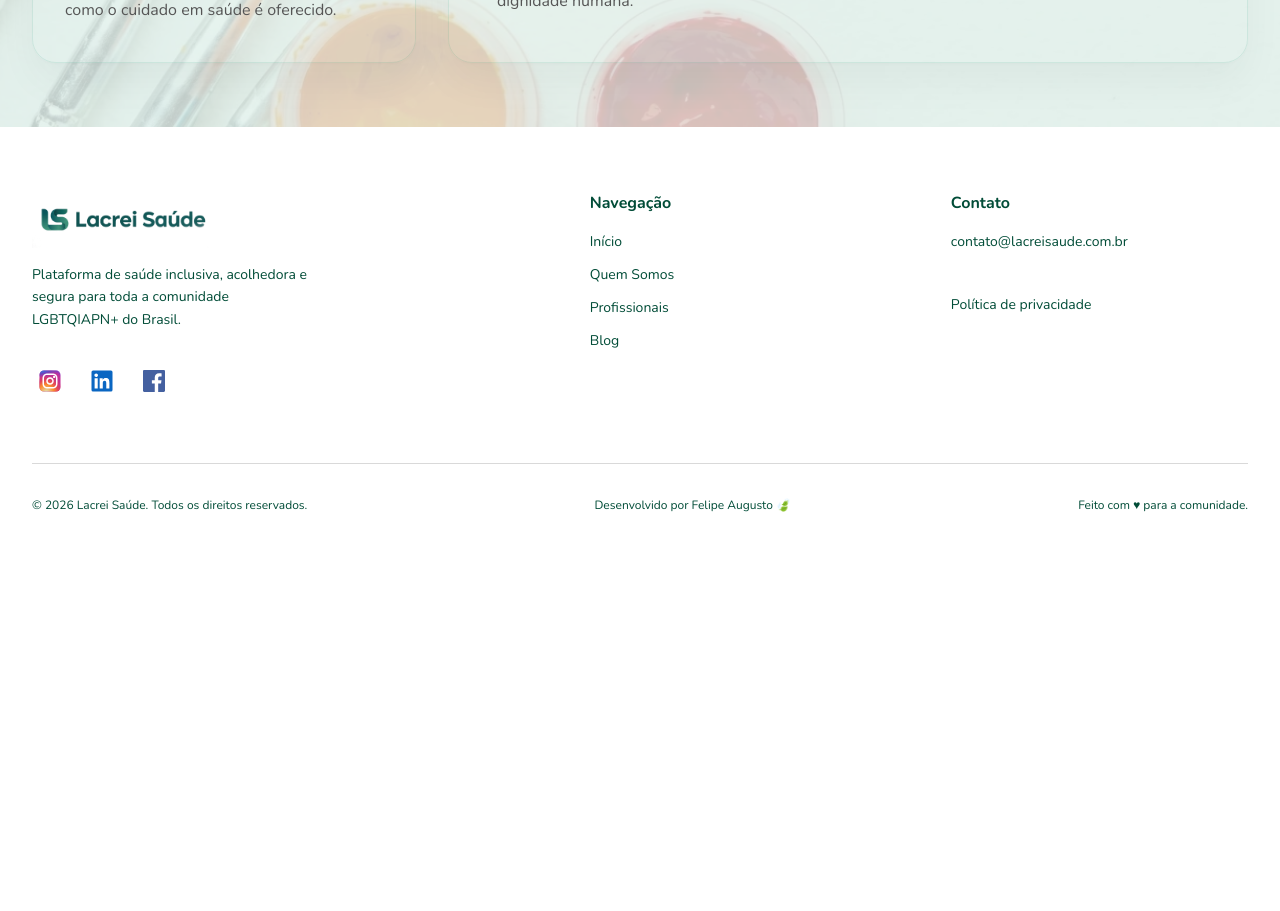
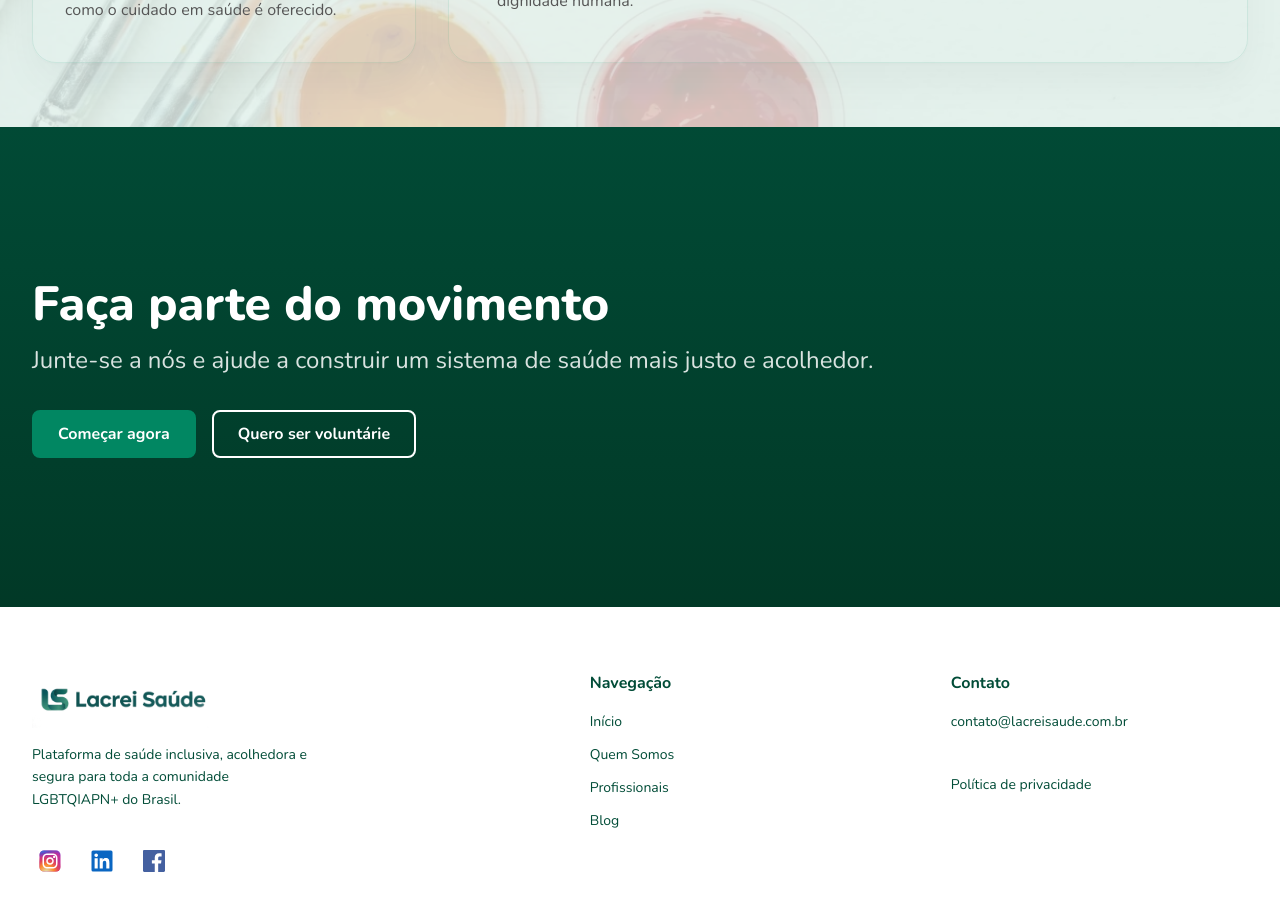
Before and after one commit to felipedev90/lacrei-saude, a Next.js app: page /quem-somos in a window 1280 px wide. Shown: the part 2340-3251 px from the top of the page. Before the commit the page ends 2918 px from the top, so only its background shows below. Built offline with nearby package versions, Linux system fonts and the light colour scheme.

Commit message:
feat(cta): add cta section to quem somos and transform ctaBanner in a UI component

```diff
--- a/src/app/quem-somos/page.tsx
+++ b/src/app/quem-somos/page.tsx
@@ -2,6 +2,7 @@ import Hero from '@/components/quem-somos/Hero'
 import { ImageCardsGallery } from '@/components/quem-somos/ImageCards'
 import { NossaHistoria } from '@/components/quem-somos/NossaHistoria'
 import { NossasCrencas } from '@/components/quem-somos/NossasCrencas'
+import CtaBanner from '@/components/ui/CTA'
 
 export default function QuemSomosPage() {
   return (
@@ -10,6 +11,12 @@ export default function QuemSomosPage() {
       <ImageCardsGallery />
       <NossaHistoria />
       <NossasCrencas />
+      <CtaBanner
+        title="Faça parte do movimento"
+        subtitle="Junte-se a nós e ajude a construir um sistema de saúde mais justo e acolhedor."
+        primaryButton={{ label: 'Começar agora', href: '/' }}
+        secondaryButton={{ label: 'Quero ser voluntárie', href: '/quem-somos' }}
+      />
     </main>
   )
 }
--- a/src/components/home/CtaBanner.tsx
+++ b/src/components/ui/CTA.tsx
@@ -1,16 +1,19 @@
 'use client'
-
 import styled from 'styled-components'
 import { media } from '@/styles/theme'
 import Button from '@/components/ui/Button'
+import type { CtaBannerProps } from '@/types/ctaBanner'
 
-const Section = styled.section`
+const Section = styled.section<{ $bgImage?: string }>`
   position: relative;
   width: 100%;
   min-height: 320px;
   display: flex;
-  align-items: flex-end;
-  background-image: url('/images/cta/cta-banner.webp');
+  align-items: center;
+
+  background-color: ${({ theme }) => theme.colors.primaryDark};
+  ${({ $bgImage }) => $bgImage && `background-image: url('${$bgImage}');`}
+
   background-size: cover;
   background-position: center;
   background-repeat: no-repeat;
@@ -86,20 +89,30 @@ const Actions = styled.div`
   }
 `
 
-export default function CtaBanner() {
+export default function CtaBanner({
+  title,
+  subtitle,
+  backgroundImage,
+  primaryButton,
+  secondaryButton,
+}: CtaBannerProps) {
   return (
-    <Section aria-labelledby="cta-title">
+    <Section $bgImage={backgroundImage} aria-labelledby="cta-title">
       <Overlay aria-hidden="true" />
       <Inner>
-        <Title id="cta-title">Saúde inclusiva, em todo o Brasil.</Title>
-        <Subtitle>Pronte para um cuidado que respeita quem você é?</Subtitle>
+        <Title id="cta-title">{title}</Title>
+        <Subtitle>{subtitle}</Subtitle>
+
         <Actions>
-          <Button variant="primary" href="/cadastrar">
-            Criar minha conta
+          <Button variant="primary" href={primaryButton.href}>
+            {primaryButton.label}
           </Button>
-          <Button variant="outline-white" href="/quem-somos">
-            Conheça a Lacrei
-          </Button>
+
+          {secondaryButton && (
+            <Button variant="outline-white" href={secondaryButton.href}>
+              {secondaryButton.label}
+            </Button>
+          )}
         </Actions>
       </Inner>
     </Section>
--- /dev/null
+++ b/src/types/ctaBanner.ts
@@ -0,0 +1,13 @@
+export type CtaBannerProps = {
+  title: string
+  subtitle: string
+  backgroundImage?: string
+  primaryButton: {
+    label: string
+    href: string
+  }
+  secondaryButton?: {
+    label: string
+    href: string
+  }
+}
```
Also changed, not shown: src/app/page.tsx (+8 -2 lines), public/images/quem-somos/cta-background.webp (added).
